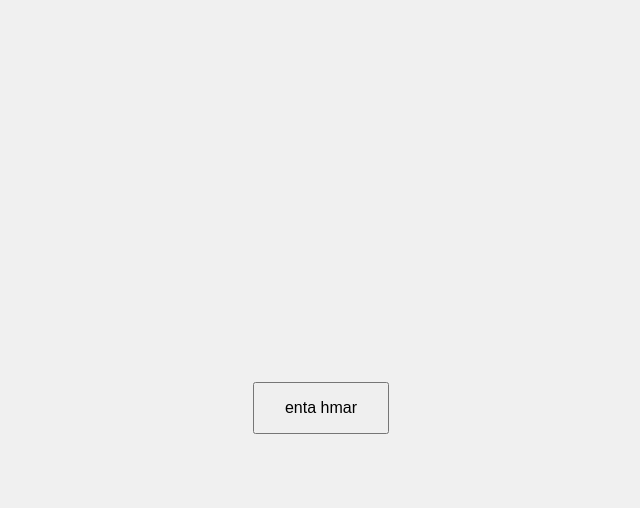
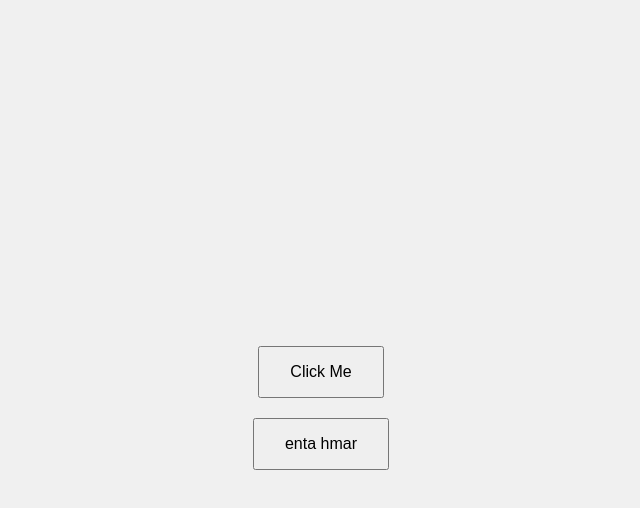
Before and after one commit to bryan604/musical-potato, a plain HTML site: page index.html in a window 1280 px wide. Both pictures are taken after a click on the button "Click Me". Shown: the whole page, without its empty margins (319-959 px from the left). Drawn offline with Linux system fonts and the light colour scheme.

Commit message:
Add files via upload

```diff
--- a/index.html
+++ b/index.html
@@ -7,26 +7,25 @@
     <style>
         body {
             display: flex;
-            justify-content: center;
+            flex-direction: column;
             align-items: center;
             height: 100vh;
+            justify-content: center;
             background-color: #f0f0f0;
         }
         button {
             padding: 15px 30px;
             font-size: 16px;
+            margin: 10px;
             cursor: pointer;
         }
     </style>
 </head>
 <body>
-    <button id="initialButton" onclick="showNewButton()">Click Me</button>
+    <button id="initialButton" onclick="generateNewButton()">Click Me</button>
 
     <script>
-        function showNewButton() {
-            const initialButton = document.getElementById('initialButton');
-            initialButton.style.display = 'none';
-
+        function generateNewButton() {
             const newButton = document.createElement('button');
             newButton.innerText = 'enta hmar';
             newButton.onclick = function() {
```
